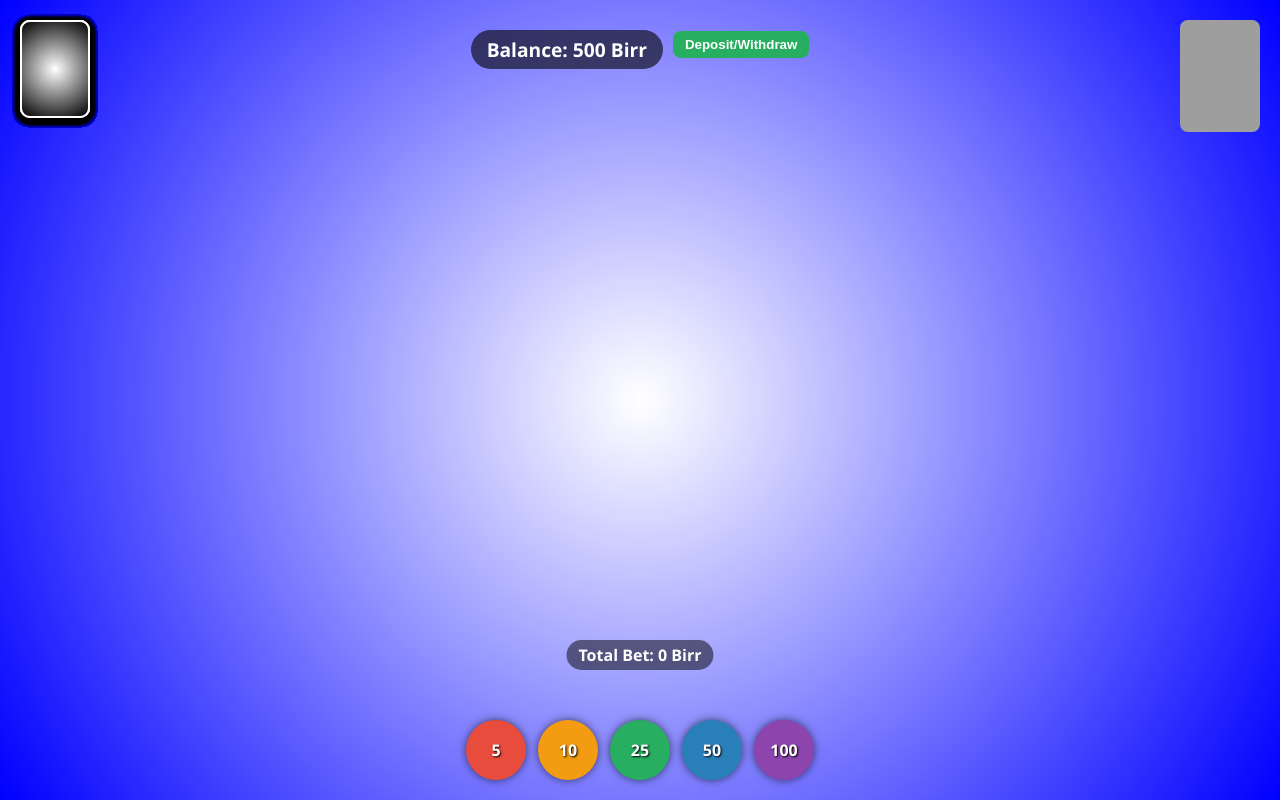
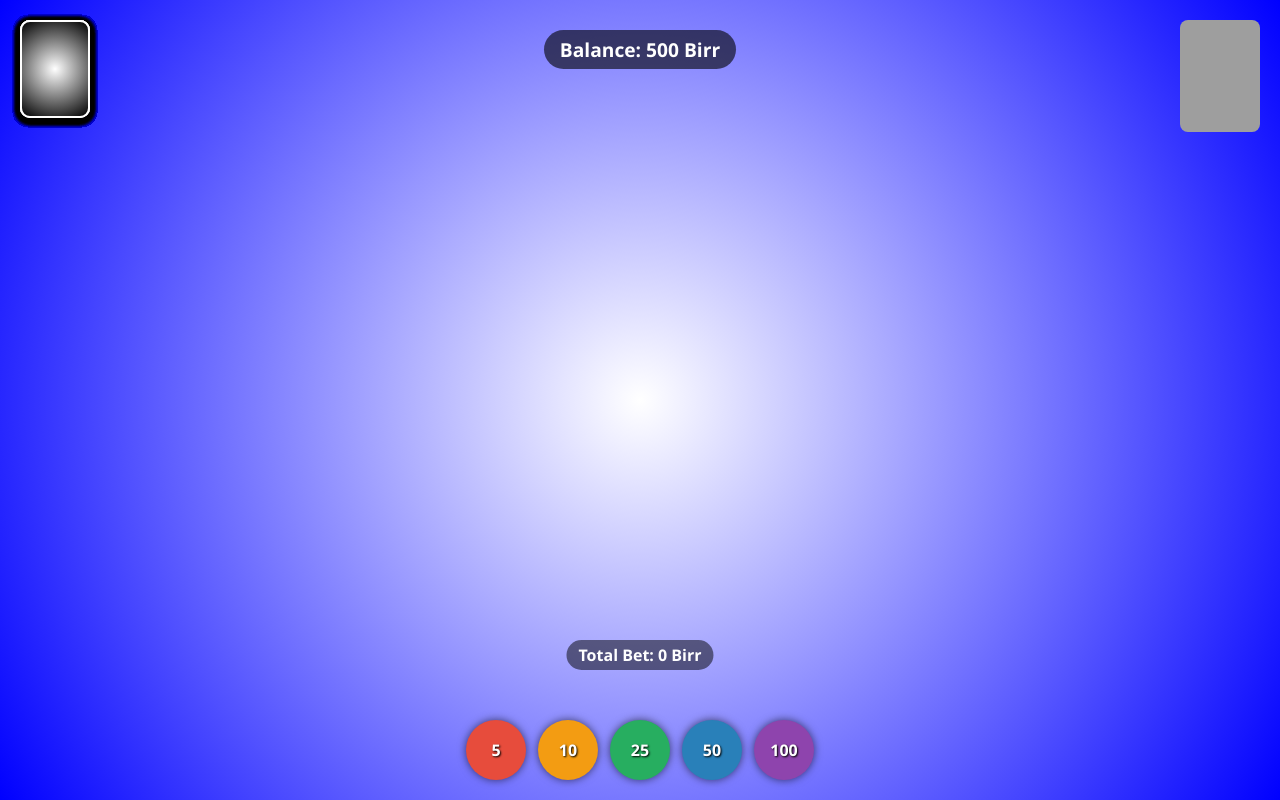
Before and after one commit to kaleabR/newblacjackbet, a plain HTML site: page index.html in a window 1280 px wide. Drawn offline with Linux system fonts and the light colour scheme; grey boxes are pictures that could not be loaded.

Commit message:
Update index.html

```diff
--- a/index.html
+++ b/index.html
@@ -19,7 +19,6 @@
   <div class="balance-container">
   <div class="balance-container">
   <div class="balance" id="balance">Balance: 500 Birr</div>
-  <button class="balance-btn" id="actionBtn">Deposit/Withdraw</button>
 </div>
 
 <script>
```
